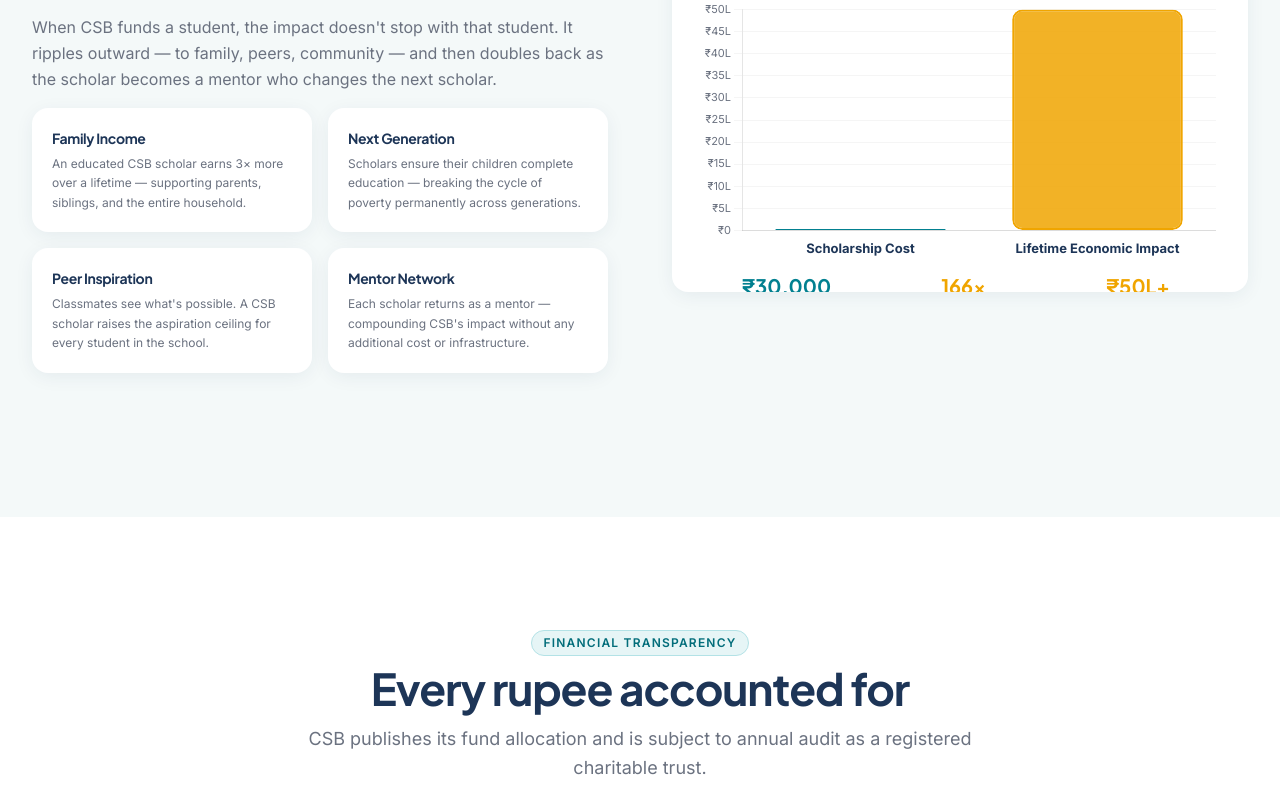
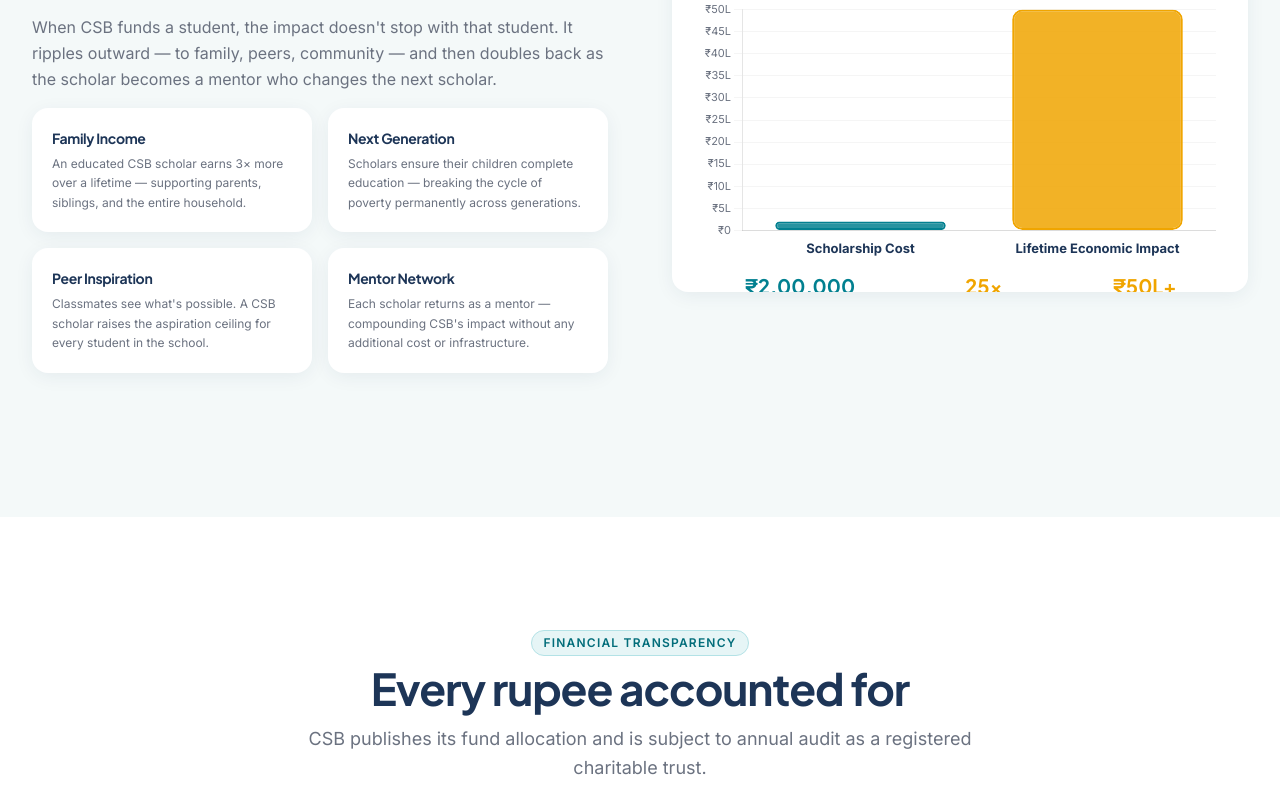
Before and after one commit to suchitdubey7/CSB-Portfolio, a Next.js app: page /impact in a window 1280 px wide. Shown: the part 3320-4117 px from the top of the page. Built offline with nearby package versions, Linux system fonts and the light colour scheme.

Commit message:
fix(impact): update scholarship cost ₹30K→₹2,00,000 in chart; recalculate multiplier 166×→25×

```diff
--- a/app/admin/page.tsx
+++ b/app/admin/page.tsx
@@ -98,7 +98,7 @@
     { key: 'currentBatch',      label: 'Current Batch',       hint: 'Vidya Vritti batch number. E.g. "18th" or "19th"' },
     { key: 'scholarshipAmount', label: 'Full Scholarship (₹)', hint: 'Total cost per scholar for 2 years. E.g. "2,00,000"', prefix: '₹' },
     { key: 'totalDisbursed',    label: 'Total Disbursed',     hint: 'Total amount given to scholars till date. E.g. "₹50L+"' },
-    { key: 'returnMultiplier',  label: 'Return Multiplier',   hint: 'Impact ROI shown on Impact page. E.g. "166×"' },
+    { key: 'returnMultiplier',  label: 'Return Multiplier',   hint: 'Impact ROI shown on Impact page. E.g. "25×"' },
     { key: 'successRate',       label: 'Success Rate',        hint: 'Shown as a trust signal. E.g. "100%"' },
   ]
 
--- a/app/impact/opengraph-image.tsx
+++ b/app/impact/opengraph-image.tsx
@@ -107,7 +107,7 @@
               { v: '36+',      l: 'Scholars',         accent: '#028090' },
               { v: '17',       l: 'Years Active',      accent: '#028090' },
               { v: '200+',     l: 'Community Members', accent: '#028090' },
-              { v: '166×',     l: 'Return on Giving',  accent: '#F0A500' },
+              { v: '25×',      l: 'Return on Giving',  accent: '#F0A500' },
               { v: 'Rs.50L+',   l: 'Lifetime Impact',   accent: '#F0A500' },
             ].map((s) => (
               <div key={s.l} style={{
--- a/components/charts/ImpactComparisonChart.tsx
+++ b/components/charts/ImpactComparisonChart.tsx
@@ -30,7 +30,7 @@
     labels: ['Scholarship Cost', 'Lifetime Economic Impact'],
     datasets: [{
       label: '₹ Value',
-      data: [30000, 5000000],
+      data: [200000, 5000000],
       backgroundColor: ['rgba(2, 128, 144, 0.85)', 'rgba(240, 165, 0, 0.85)'],
       borderColor: ['#028090', '#F0A500'],
       borderWidth: 2,
@@ -103,11 +103,11 @@
       {visible && (
         <div className="flex justify-around mt-3">
           <div className="text-center">
-            <div className="text-xl font-bold font-display text-teal-500">₹30,000</div>
-            <div className="text-xs text-csb-muted">Scholarship cost</div>
+            <div className="text-xl font-bold font-display text-teal-500">₹2,00,000</div>
+            <div className="text-xs text-csb-muted">Scholarship cost (2 yrs)</div>
           </div>
           <div className="text-center">
-            <div className="text-xl font-bold font-display text-gold-500">166×</div>
+            <div className="text-xl font-bold font-display text-gold-500">25×</div>
             <div className="text-xs text-csb-muted">Return on investment</div>
           </div>
           <div className="text-center">
--- a/content/site-data.json
+++ b/content/site-data.json
@@ -5,7 +5,7 @@
     "communityMembers": "200+",
     "scholarshipAmount": "2,00,000",
     "totalDisbursed": "₹50L+",
-    "returnMultiplier": "166×",
+    "returnMultiplier": "25×",
     "currentBatch": "18th",
     "successRate": "100%"
   },
```
